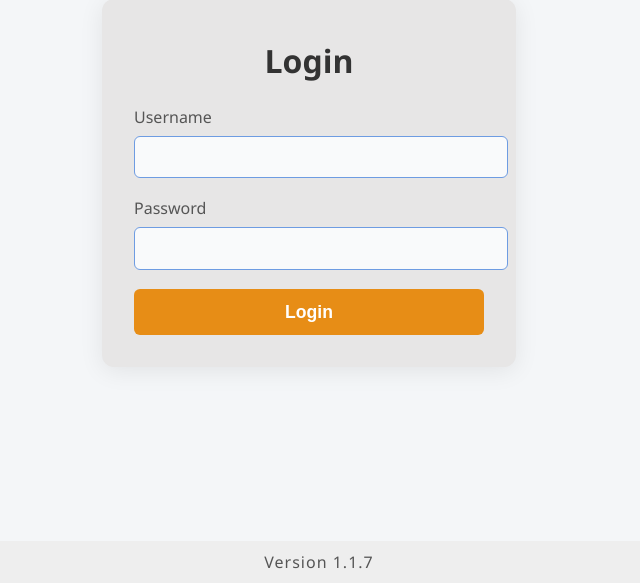
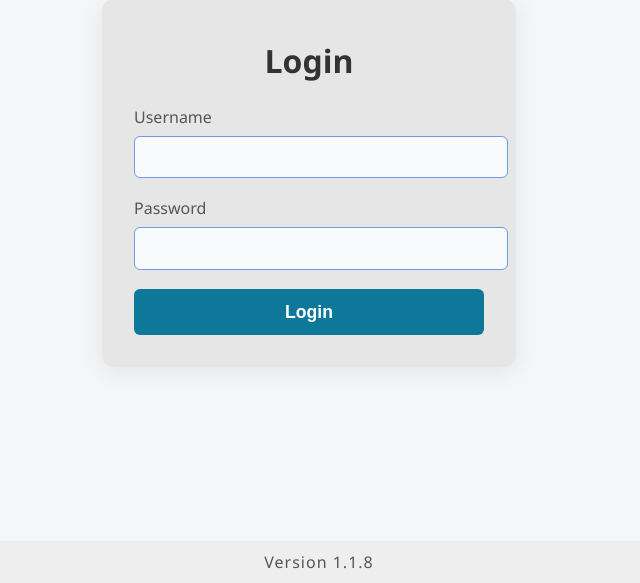
Before and after one commit to Hamdi-chebbi/test_app, a Flask app: page / in a window 1280 px wide. Shown: the part 217-800 px from the top of the page, without its empty margins (331-971 px from the left). Run offline with Flask 3, Linux system fonts and the light colour scheme.

Commit message:
update to version 1.1.8

```diff
--- a/templates/index.html
+++ b/templates/index.html
@@ -59,7 +59,7 @@
         .login-card button {
             width: 100%;
             padding: 0.8rem;
-            background: #e78d16;
+            background: #0d7899;
             color: #fff;
             border: none;
             border-radius: 6px;
--- a/version.py
+++ b/version.py
@@ -1,3 +1,2 @@
 # version.py
-
-VERSION = "1.1.7"
+VERSION = "1.1.8"
```
Also changed, not shown: 1 other file.
